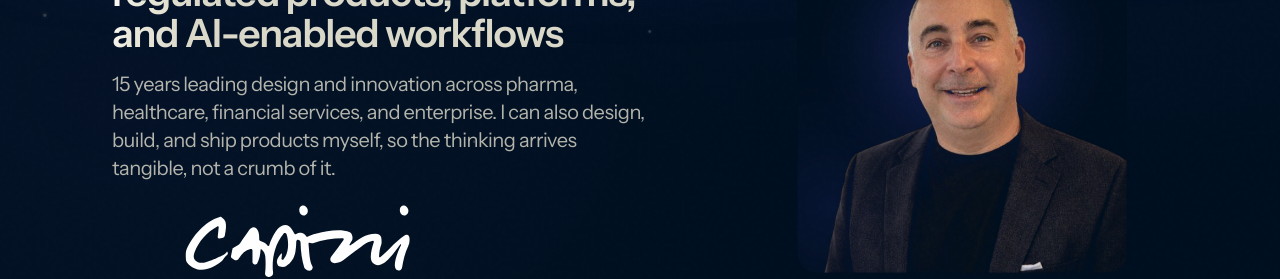
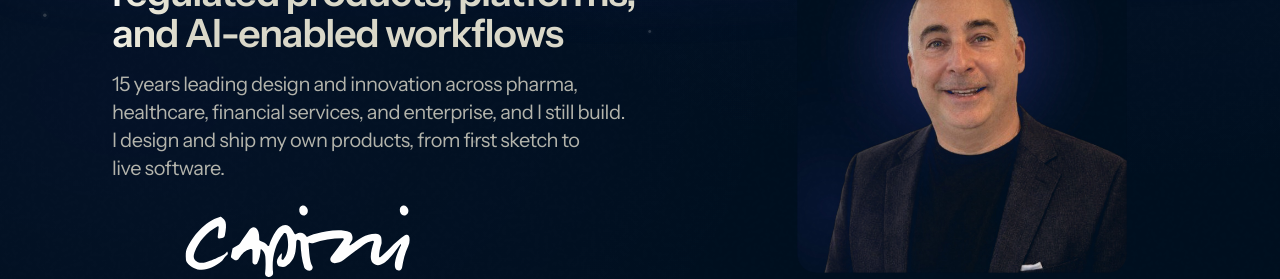
Before and after one commit to ShawnCapizzi/shawncapizzi-com, a Next.js app: page / in a window 1280 px wide. Shown: the part 226-505 px from the top of the page. Built offline with nearby package versions, Linux system fonts and the light colour scheme; no server answers.

Commit message:
Hero: plainer lead line that leads with building

```diff
--- a/components/Hero.tsx
+++ b/components/Hero.tsx
@@ -38,8 +38,8 @@ export function Hero() {
             <h1 className="headline-gleam hero-title max-w-full lg:max-w-[90%] order-1">
               Strategic design leadership for regulated products, platforms, and AI-enabled workflows
             </h1>
-            <p className="hero-lead max-w-full lg:max-w-[90%] order-3">
-              15 years leading design and innovation across pharma, healthcare, financial services, and enterprise. I can also design, build, and ship products myself, so the thinking arrives tangible, not a crumb of it.
+            <p className="hero-lead text-pretty max-w-full lg:max-w-[90%] order-3">
+              15 years leading design and innovation across pharma, healthcare, financial services, and enterprise, and I still build. I design and ship my own products, from first sketch to live software.
             </p>
 
             <Wordmark
```
